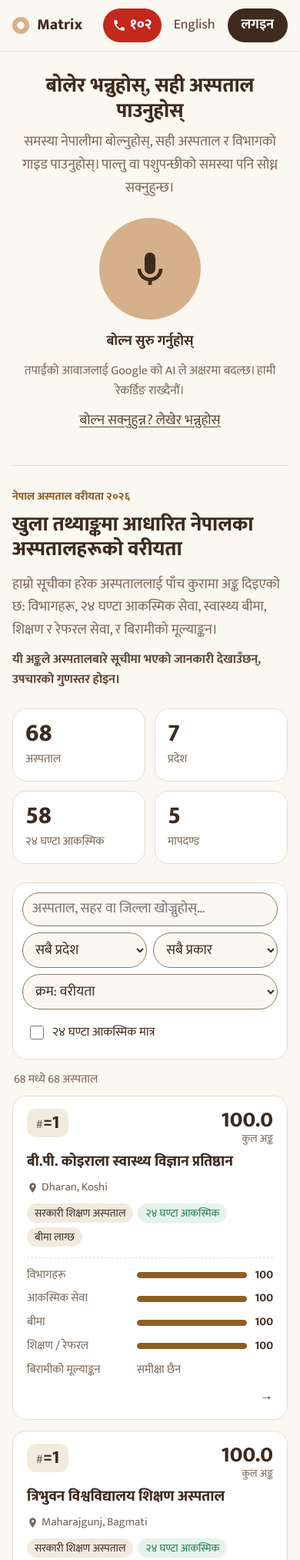
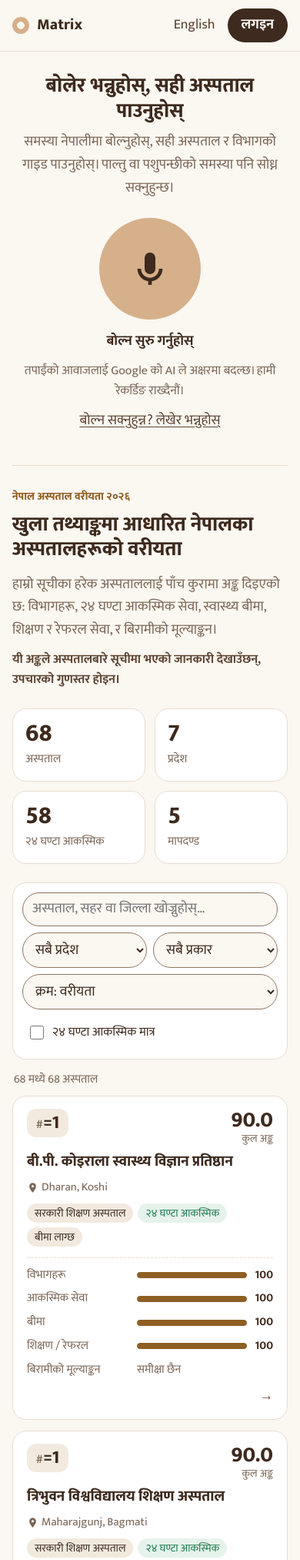
Before and after one commit to Matrix-Mantra/Matrix-01, a FastAPI app: page / in a window 390 px wide. Shown: the top 2026 px of the page at 77% size. Run offline with FastAPI, Linux system fonts and the light colour scheme; data that the repository does not hold is empty.

Commit message:
Bayesian patient rating; 102 call only in the emergency alert
- Rating score is a Bayesian average (10 neutral 3-star reviews as prior), so a few
  fake reviews barely move it and there is no review-count threshold to aim for
- Hospitals with no reviews score a neutral 50; sort by rating uses the same score
- Remove the "counts after 3 reviews" note from cards; methodology text explains the prior
- Remove the unlabeled 102 header button; the emergency alert's button now reads
  "Call 102 for an ambulance" and spans the width on phones

```diff
--- a/app/main.py
+++ b/app/main.py
@@ -125,7 +125,7 @@ def hospital_ranking(lang: Literal["ne", "en"] = "ne") -> dict:
     rows = ranking.build(summaries_or_empty(), lang)
     return {
         "indicators": [{"key": k, "weight": w} for k, w in ranking.INDICATORS],
-        "min_reviews": ranking.MIN_REVIEWS,
+        "prior_reviews": ranking.PRIOR_REVIEWS,
         "stats": {"hospitals": len(rows), "provinces": len({r["province"] for r in rows if r["province"]}),
                   "emergency_24h": sum(r["emergency_24h"] for r in rows), "verified": sum(r["verified"] for r in rows)},
         "hospitals": rows,
--- a/static/app.js
+++ b/static/app.js
@@ -37,6 +37,7 @@ const ICON = {
   down: "M5 20h14v-2H5zM19 9h-4V3H9v6H5l7 7z",
   speaker: "M3 9v6h4l5 5V4L7 9H3zm13.5 3A4.5 4.5 0 0 0 14 8v8a4.5 4.5 0 0 0 2.5-4zM14 3.23v2.06a7 7 0 0 1 0 13.42v2.06A9 9 0 0 0 14 3.23z",
   mail: "M20 4H4a2 2 0 0 0-2 2v12a2 2 0 0 0 2 2h16a2 2 0 0 0 2-2V6a2 2 0 0 0-2-2zm0 4-8 5-8-5V6l8 5 8-5z",
+  phone: "M6.6 10.8a15.1 15.1 0 0 0 6.6 6.6l2.2-2.2a1 1 0 0 1 1-.25 11.4 11.4 0 0 0 3.6.57 1 1 0 0 1 1 1V20a1 1 0 0 1-1 1A17 17 0 0 1 3 4a1 1 0 0 1 1-1h3.5a1 1 0 0 1 1 1c0 1.25.2 2.45.57 3.57a1 1 0 0 1-.25 1z",
 };
 
 function fill(node, parts) { node.replaceChildren(...parts.flat(Infinity).filter((x) => x != null && x !== false)); }
@@ -250,9 +251,7 @@ function renderHeader() {
   document.documentElement.lang = S.lang;
   $("brandName").textContent = t("brand");
   $("langBtn").textContent = t("other");
-  $("loginBtn").textContent = t("login");
-  $("sosLabel").textContent = t("call102Short"); $("sosBtn").setAttribute("aria-label", t("emergencyCall"));
-  $("loginBtn").hidden = Boolean(S.user);
+  $("loginBtn").textContent = t("login");  $("loginBtn").hidden = Boolean(S.user);
   $("avatarBtn").hidden = !S.user;
   if (S.user) { $("avatarBtn").textContent = (S.user.name || "?").trim().charAt(0).toUpperCase(); $("avatarBtn").setAttribute("aria-label", S.user.name); }
 }
@@ -308,11 +307,10 @@ function scoreBar(v) {
   return el("span", { class: "rk-score" }, el("span", { class: "rk-bar", "aria-hidden": "true" }, el("i", { style: `width:${v}%` })), el("b", { text: Math.round(v) }));
 }
 
-// Patient rating on a card: real stars as soon as there is a review; the 0-100 score only counts from min_reviews.
-function ratingValue(h, minReviews) {
+// Patient rating on a card: the real stars people gave (the score behind it is a Bayesian average, see ranking.py).
+function ratingValue(h) {
   if (!h.rating || !h.rating.count) return el("span", { class: "muted", text: t("noReviews") });
-  return el("span", { class: "rk-rate" }, starsBadge(h.rating.avg), el("span", { class: "muted", text: ` (${h.rating.count})` }),
-    h.scores.rating == null ? el("small", { class: "rk-rate-note", text: t("ratingNotCounted", minReviews) }) : null);
+  return el("span", { class: "rk-rate" }, starsBadge(h.rating.avg), el("span", { class: "muted", text: ` (${h.rating.count})` }));
 }
 
 function startHelp(recordNow) {
@@ -385,7 +383,7 @@ async function loadRanking() {
     el("div", { class: "rk-stat" }, el("b", { text: n }), el("span", { text: label }))));
   $("rkMethod").replaceChildren(el("h2", { text: t("methodTitle") }), el("p", { text: t("methodIntro") }),
     el("ul", { class: "rk-weights" }, d.indicators.map((i) => el("li", {},
-      el("span", { class: "rk-w", text: `${i.weight}%` }), el("div", {}, el("b", { text: t(`ind_${i.key}`) }), el("p", { text: t(`desc_${i.key}`, d.min_reviews) }))))),
+      el("span", { class: "rk-w", text: `${i.weight}%` }), el("div", {}, el("b", { text: t(`ind_${i.key}`) }), el("p", { text: t(`desc_${i.key}`, d.prior_reviews) }))))),
     el("p", { class: "note", text: t("methodCaveat") }));
   renderRanking();
 }
@@ -399,7 +397,8 @@ function renderRanking() {
     (!rankState.type || h.type_group === rankState.type) &&
     (!rankState.erOnly || h.emergency_24h) &&
     (!q || [h.name, h.name_ne, h.city, h.district, h.province].join(" ").toLowerCase().includes(q)));
-  const byRating = (h) => (h.rating && h.rating.count ? h.rating.avg : -1);
+  // the Bayesian score, so one 5-star review can't jump a hospital to the top of "sort by rating"
+  const byRating = (h) => h.scores.rating + (h.rating ? h.rating.count : 0) / 1e6;
   if (rankState.sort === "az") rows = [...rows].sort((a, b) => hName(a).localeCompare(hName(b)));
   else if (rankState.sort === "rating") rows = [...rows].sort((a, b) => byRating(b) - byRating(a) || a.rank - b.rank);
   else if (rankState.sort === "specialties") rows = [...rows].sort((a, b) => b.departments - a.departments || a.rank - b.rank);
@@ -418,7 +417,7 @@ function renderRanking() {
       h.health_insurance ? el("span", { class: "chip", text: t("insurance") }) : null),
     el("div", { class: "rk-inds" }, ["specialties", "emergency", "insurance", "teaching"].map((k) =>
       el("div", { class: "rk-ind" }, el("span", { class: "rk-ind-label", text: t(`ind_${k}`) }), scoreBar(h.scores[k]))),
-      el("div", { class: "rk-ind" }, el("span", { class: "rk-ind-label", text: t("ind_rating") }), ratingValue(h, d.min_reviews))),
+      el("div", { class: "rk-ind" }, el("span", { class: "rk-ind-label", text: t("ind_rating") }), ratingValue(h))),
     el("span", { class: "rk-go", "aria-hidden": "true", text: "→" }))));
   const left = rows.length - rankState.shown;
   if (left > 0) {
@@ -587,7 +586,7 @@ function alarmBox(flags, animal = false, vetSearchUrl = null) {
   }
   return el("div", { class: "alarm", role: "alert" },
     el("div", {}, el("strong", { text: t("emergencyTitle") }), el("span", { text: label })),
-    el("a", { href: "tel:102" }, t("call102")));
+    el("a", { href: "tel:102" }, svg(ICON.phone), t("call102")));
 }
 
 async function toggleRecording() {
--- a/static/i18n.js
+++ b/static/i18n.js
@@ -22,7 +22,7 @@ window.I18N = {
     checkText: "हामीले यस्तो बुझ्यौं। मिलेन भने सच्याउनुहोस्:", makeReport: "रिपोर्ट बनाउनुहोस्", speakAgain: "फेरि बोल्नुहोस्",
     writeHere: "समस्या यहाँ लेख्नुहोस्। जस्तै: बुवालाई दुई दिनदेखि छाती दुखेको छ, ६२ वर्ष, दाङमा बस्छौं।",
     working: ["समस्या बुझ्दै…", "नजिकका अस्पताल खोज्दै…", "रिपोर्ट लेख्दै…"], tooShort: "अलि बढी बताउनुहोस्।",
-    emergencyTitle: "यो आकस्मिक अवस्था हुन सक्छ", call102: "१०२ मा फोन",
+    emergencyTitle: "यो आकस्मिक अवस्था हुन सक्छ", call102: "एम्बुलेन्सका लागि १०२ मा फोन गर्नुहोस्",
     reportFor: "तपाईंको रिपोर्ट", doNow: "अहिले के गर्ने", dept: "जाने विभाग", goTo: "कहाँ जाने", otherOptions: "अरू विकल्प",
     bring: "साथमा लैजानुहोस्", ask: "डाक्टरलाई सोध्नुहोस्", warning: "यस्तो भए तुरुन्तै आकस्मिक कक्षमा जानुहोस्", schemes: "खर्च घटाउन सक्ने कार्यक्रम",
     youSaid: "तपाईंले भन्नुभएको", downloadPdf: "PDF डाउनलोड गर्नुहोस्", share: "पठाउनुहोस्", newReport: "नयाँ रिपोर्ट", listen: "रिपोर्ट सुनाउनुहोस्",
@@ -44,12 +44,12 @@ window.I18N = {
     desc_specialties: () => "अस्पतालमा भएका विभागको संख्या, सबैभन्दा धेरै विभाग भएको अस्पतालको तुलनामा।",
     desc_emergency: () => "२४ घण्टा आकस्मिक कक्ष छ भने १००, छैन भने ०।", desc_insurance: () => "सरकारी स्वास्थ्य बीमा लाग्छ भने १००, लाग्दैन भने ०।",
     desc_teaching: () => "शिक्षण अस्पताल १००, विशेषज्ञ केन्द्र ५०, अरू ०।",
-    desc_rating: (n) => `यस साइटका प्रयोगकर्ताको औसत तारा (१–५ लाई ०–१०० मा)। कम्तीमा ${n} समीक्षा नभएसम्म तारा देखिन्छ तर कुल अङ्कमा गनिँदैन; त्यसको भार अरू मापदण्डमा बाँडिन्छ।`,
+    desc_rating: (n) => `यस साइटका प्रयोगकर्ताको तारा (१–५ लाई ०–१०० मा)। हरेक अस्पताल ३ ताराका ${n} वटा सामान्य समीक्षाबाट सुरु हुन्छ, त्यसैले थोरै समीक्षाले अङ्क अलिकति मात्र सर्छ; धेरै मानिसले समीक्षा गरेपछि वास्तविक औसततर्फ पुग्छ। समीक्षा नभएको अस्पतालको अङ्क ५० हुन्छ।`,
     methodCaveat: "यी अङ्कले अस्पतालबारे सूचीमा भएको जानकारी देखाउँछ, उपचारको गुणस्तर होइन। आँखा, मुटु, क्यान्सर जस्ता विशेषज्ञ अस्पतालको विभाग थोरै हुने भएकाले अङ्क कम आउँछ, तर उपचार कमजोर भन्ने होइन। अस्पतालको विवरण अझै जाँच हुँदैछ। जानुअघि अस्पतालमा पक्का गर्नुहोस्।",
     devEmail: "तपाईंको इमेल", emailNeeded: "कृपया सही इमेल ठेगाना लेख्नुहोस्।", emailLabel: "इमेल", emailPh: "you@example.com", emailSave: "इमेल सुरक्षित गर्नुहोस्",
     emailSaved: "इमेल सुरक्षित भयो", emailWhy: "रिपोर्ट इमेलमा पठाउन यो ठेगाना प्रयोग हुन्छ।", addEmailFirst: "रिपोर्ट पठाउन पहिले इमेल थप्नुहोस्।",
     emailMe: "इमेलमा पठाउनुहोस्", emailing: "इमेल पठाउँदै…", emailSent: (a) => `${a} मा पठाइयो`, emailOff: "इमेल सेवा अहिले चालु छैन। PDF डाउनलोड गर्नुहोस्।", translating: "अनुवाद गर्दै…", preparingAudio: "आवाज तयार गर्दै…", voiceFail: "अहिले रिपोर्ट सुनाउन सकिएन। फेरि प्रयास गर्नुहोस्।", emailSavedOnly: "इमेल सेवा जोडिएको छैन: इमेल पठाइएन, सर्भरमा परीक्षणका लागि मात्र सुरक्षित भयो।",
-    emergencyCall: "आकस्मिक: १०२ मा फोन गर्नुहोस्", call102Short: "१०२", callFirst: "जानुअघि फोन गरेर पक्का गर्नुहोस्।",
+    callFirst: "जानुअघि फोन गरेर पक्का गर्नुहोस्।",
     aiNote: "यो AI ले बनाएको गाइड हो, डाक्टरको सल्लाह होइन।", rkCaveatShort: "यी अङ्कले अस्पतालबारे सूचीमा भएको जानकारी देखाउँछन्, उपचारको गुणस्तर होइन।",
     voicePrivacy: "तपाईंको आवाजलाई Google को AI ले अक्षरमा बदल्छ। हामी रेकर्डिङ राख्दैनौं।",
     tooShortVoice: "रेकर्डिङ धेरै छोटो भयो। फेरि बोल्नुहोस्।", autoStopped: "२ मिनेट पुग्यो, रेकर्डिङ रोकियो।", mayTake: "यसमा ३० सेकेन्डसम्म लाग्न सक्छ।",
@@ -57,7 +57,7 @@ window.I18N = {
     loginNeededReport: "रिपोर्ट हेर्न लगइन गर्नुहोस्।", showMore: (n) => `अरू ${n} अस्पताल देखाउनुहोस्`, newTab: "(नयाँ ट्याबमा खुल्छ)",
     mapOf: (n) => `${n} को नक्सा`, campusAlt: (n) => `${n} परिसरको नक्सा`, outOf5: (a) => `५ मध्ये ${a} तारा`,
     filterProvince: "प्रदेश छान्नुहोस्", filterType: "अस्पतालको प्रकार छान्नुहोस्", sortBy: "अस्पतालको क्रम मिलाउनुहोस्",
-    ratingNotCounted: (n) => `${n} समीक्षापछि अङ्कमा गनिन्छ`, osmPre: "अस्पतालको तथ्याङ्कमा © ", osmPost: " योगदानकर्ताको डेटा पनि छ",
+    osmPre: "अस्पतालको तथ्याङ्कमा © ", osmPost: " योगदानकर्ताको डेटा पनि छ",
   },
   en: {
     brand: "Matrix", other: "नेपाली", login: "Log in", logout: "Log out", close: "Close", cancel: "Cancel", save: "Save",
@@ -81,7 +81,7 @@ window.I18N = {
     checkText: "This is what we heard. Fix it if it's wrong:", makeReport: "Make my report", speakAgain: "Speak again",
     writeHere: "Describe the problem. For example: my father has had chest pain for two days, he is 62, we live in Dang.",
     working: ["Understanding the problem…", "Finding hospitals near you…", "Writing your report…"], tooShort: "Please tell us a little more.",
-    emergencyTitle: "This may be an emergency", call102: "Call 102",
+    emergencyTitle: "This may be an emergency", call102: "Call 102 for an ambulance",
     reportFor: "Your report", doNow: "What to do now", dept: "Department to visit", goTo: "Where to go", otherOptions: "Other options",
     bring: "Bring with you", ask: "Ask the doctor", warning: "Go to emergency at once if", schemes: "Programmes that may lower the cost",
     youSaid: "What you told us", downloadPdf: "Download PDF", share: "Share", newReport: "New report", listen: "Read the report aloud",
@@ -103,12 +103,12 @@ window.I18N = {
     desc_specialties: () => "Number of departments, compared with the hospital that has the most.",
     desc_emergency: () => "100 if the hospital has a 24-hour emergency department, otherwise 0.", desc_insurance: () => "100 if it accepts the national health insurance, otherwise 0.",
     desc_teaching: () => "Teaching hospital 100, specialty centre 50, others 0.",
-    desc_rating: (n) => `Average stars from this site's users (1–5 mapped to 0–100). Until a hospital has at least ${n} reviews, its stars are shown but not counted in the overall score; that weight is shared among the other indicators.`,
+    desc_rating: (n) => `Stars from this site's users (1–5 mapped to 0–100). Every hospital starts as if it had ${n} neutral 3-star reviews, so a few reviews move the score only a little; it moves toward the real average as more people review. Hospitals with no reviews score 50.`,
     methodCaveat: "These scores reflect what is listed about each hospital, not the quality of its care. Specialist centres (eye, heart, cancer) have few departments and score lower on purpose, which does not mean worse care. Hospital details are still being verified. Always confirm with the hospital before you go.",
     devEmail: "Your email", emailNeeded: "Please enter a valid email address.", emailLabel: "Email", emailPh: "you@example.com", emailSave: "Save email",
     emailSaved: "Email saved", emailWhy: "We use this address to email you your reports.", addEmailFirst: "Add your email first to receive the report.",
     emailMe: "Email me", emailing: "Sending the email…", emailSent: (a) => `Sent to ${a}`, emailOff: "Email isn't set up yet. Please download the PDF.", translating: "Translating…", preparingAudio: "Preparing audio…", voiceFail: "Couldn't read the report aloud right now. Please try again.", emailSavedOnly: "Email isn't connected: nothing was sent, it was only saved on the server for testing.",
-    emergencyCall: "Emergency: call 102", call102Short: "102", callFirst: "Call before you go.",
+    callFirst: "Call before you go.",
     aiNote: "This guide is made by AI. It is not a doctor's advice.", rkCaveatShort: "Scores reflect what is listed about each hospital, not the quality of its care.",
     voicePrivacy: "Google's AI turns your voice into text. We don't keep the recording.",
     tooShortVoice: "That was too short. Please speak again.", autoStopped: "Recording stopped at 2 minutes.", mayTake: "This can take up to 30 seconds.",
@@ -116,6 +116,6 @@ window.I18N = {
     loginNeededReport: "Log in to see your report.", showMore: (n) => `Show ${n} more hospitals`, newTab: "(opens in a new tab)",
     mapOf: (n) => `Map of ${n}`, campusAlt: (n) => `Campus map of ${n}`, outOf5: (a) => `${a} out of 5 stars`,
     filterProvince: "Filter by province", filterType: "Filter by hospital type", sortBy: "Sort hospitals",
-    ratingNotCounted: (n) => `counts after ${n} reviews`, osmPre: "Hospital data includes © ", osmPost: " contributors",
+    osmPre: "Hospital data includes © ", osmPost: " contributors",
   },
 };
--- a/static/index.html
+++ b/static/index.html
@@ -16,11 +16,6 @@
       <span id="brandName">Matrix</span>
     </a>
     <div class="top-actions">
-      <!-- always one tap away, on every page, no login -->
-      <a class="sos-btn" id="sosBtn" href="tel:102" aria-label="आकस्मिक: १०२ मा फोन गर्नुहोस्">
-        <svg viewBox="0 0 24 24" aria-hidden="true"><path d="M6.6 10.8a15.1 15.1 0 0 0 6.6 6.6l2.2-2.2a1 1 0 0 1 1-.25 11.4 11.4 0 0 0 3.6.57 1 1 0 0 1 1 1V20a1 1 0 0 1-1 1A17 17 0 0 1 3 4a1 1 0 0 1 1-1h3.5a1 1 0 0 1 1 1c0 1.25.2 2.45.57 3.57a1 1 0 0 1-.25 1z"/></svg>
-        <span id="sosLabel">१०२</span>
-      </a>
       <button class="link-btn" id="langBtn" type="button">English</button>
       <button class="pill-btn" id="loginBtn" type="button">लगइन</button>
       <button class="avatar" id="avatarBtn" type="button" hidden aria-haspopup="dialog"></button>
--- a/static/styles.css
+++ b/static/styles.css
@@ -45,9 +45,6 @@ svg { width: 22px; height: 22px; fill: currentColor; flex: none; }
 .link-btn { background: none; border: none; padding: 8px 10px; color: var(--ink-2); min-height: 44px; }
 .pill-btn { background: var(--ink); color: #fff; border: none; border-radius: 999px; padding: 6px 18px; min-height: 44px; font-weight: 700; }
 .avatar { width: 44px; height: 44px; border-radius: 50%; border: none; background: var(--soft); font-weight: 800; }
-.sos-btn { display: inline-flex; align-items: center; gap: 4px; min-height: 44px; padding: 0 12px; border-radius: 999px; background: var(--danger); color: #fff; font-weight: 800; text-decoration: none; }
-.sos-btn svg { width: 18px; height: 18px; }
-@media (max-width: 360px) { .top { padding-left: 10px; padding-right: 10px; } .brand { font-size: 18px; } .link-btn { padding: 8px 6px; } }
 
 main { max-width: 640px; margin: 0 auto; padding: 0 16px 48px; }
 main:focus, main:focus-visible { outline: none; }  /* focused by the router for screen readers; no visible ring needed */
@@ -152,10 +149,12 @@ ul.plain li { margin-bottom: 4px; }
 @keyframes spin { to { transform: rotate(360deg); } }
 .spinner { width: 18px; height: 18px; flex: none; border-radius: 50%; border: 2.5px solid var(--line); border-top-color: var(--ink); animation: spin 0.9s linear infinite; }
 
-.alarm { background: var(--danger); color: #fff; border-radius: var(--r); padding: 14px 16px; margin: 14px 0; display: flex; gap: 12px; align-items: center; justify-content: space-between; }
+.alarm { background: var(--danger); color: #fff; border-radius: var(--r); padding: 14px 16px; margin: 14px 0; display: flex; flex-wrap: wrap; gap: 12px; align-items: center; justify-content: space-between; }
+.alarm > div { flex: 1 1 220px; }
 .alarm strong { display: block; font-size: 19px; }
 .alarm span { font-size: 15px; }
-.alarm a { background: #fff; color: var(--danger); font-weight: 800; text-decoration: none; border-radius: 999px; padding: 12px 18px; min-height: 44px; display: inline-flex; align-items: center; white-space: nowrap; }
+/* the call button says what it does ("Call 102 for an ambulance") and takes the full width on phones */
+.alarm a { flex: 1 1 220px; background: #fff; color: var(--danger); font-weight: 800; text-decoration: none; border-radius: 999px; padding: 12px 18px; min-height: 48px; display: inline-flex; align-items: center; justify-content: center; gap: 8px; text-align: center; }
 
 /* ---------- report ---------- */
 .r-urgency { border-left: 6px solid var(--u); background: var(--u-soft); border-radius: 0 var(--r) var(--r) 0; padding: 12px 16px; margin: 16px 0; }
@@ -256,7 +255,6 @@ ul.plain li { margin-bottom: 4px; }
 .rk-bar { flex: 1; height: 8px; border-radius: 999px; background: var(--line); overflow: hidden; min-width: 40px; }
 .rk-bar i { display: block; height: 100%; border-radius: inherit; background: var(--star); }
 .rk-rate { line-height: 1.3; }
-.rk-rate-note { display: block; font-size: 14px; color: var(--muted); }
 .rk-go { align-self: flex-end; margin-top: auto; font-weight: 800; color: var(--ink-2); }
 
 .rk-method { margin-top: 40px; padding-top: 24px; border-top: 1px solid var(--line); }
```
Also changed, not shown: app/ranking.py (+16 -5 lines), tests/test_app.py (+10 -4 lines).
